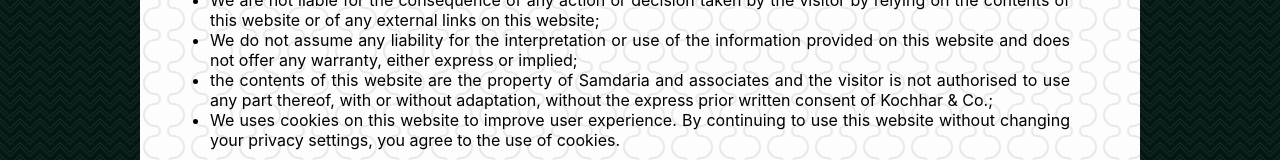
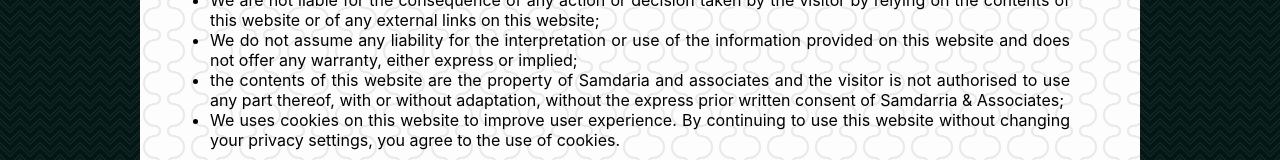
Before and after one commit to webStrake/samdaria-and-associates, a React (Create React App) app: page / in a window 1280 px wide. Shown: the part 447-607 px from the top of the page. Built offline with nearby package versions, Linux system fonts and the light colour scheme; the HTML template or start-up script is replaced by a standard one.

Commit message:
💄 Update copyright information in Home.js

```diff
--- a/src/pages/home/Home.js
+++ b/src/pages/home/Home.js
@@ -99,7 +99,7 @@
                 the contents of this website are the property of Samdaria and
                 associates and the visitor is not authorised to use any part
                 thereof, with or without adaptation, without the express prior
-                written consent of Kochhar & Co.;
+                written consent of Samdarria & Associates;
               </li>
               <li>
                 We uses cookies on this website to improve user experience. By
```
Also changed, not shown: 1 other file (tests, documents, lock files or other folders).
